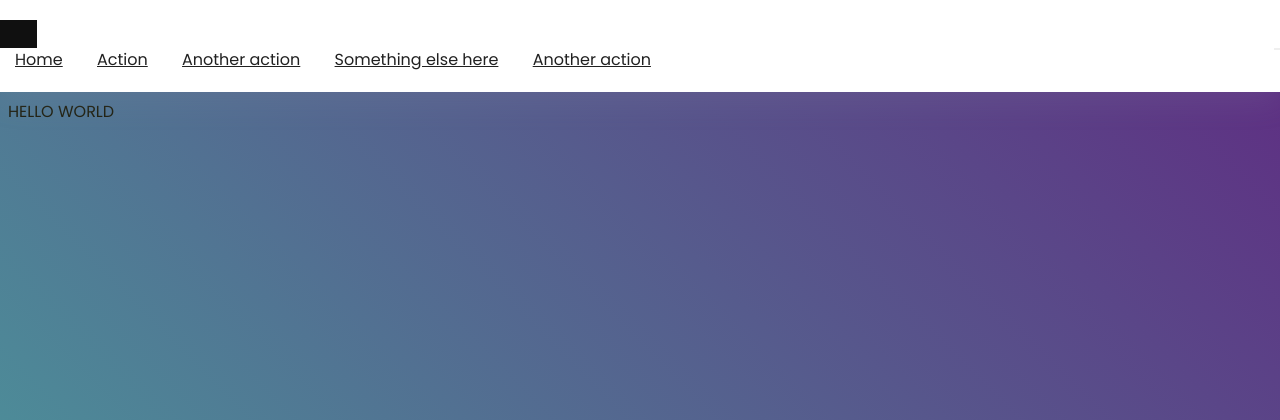
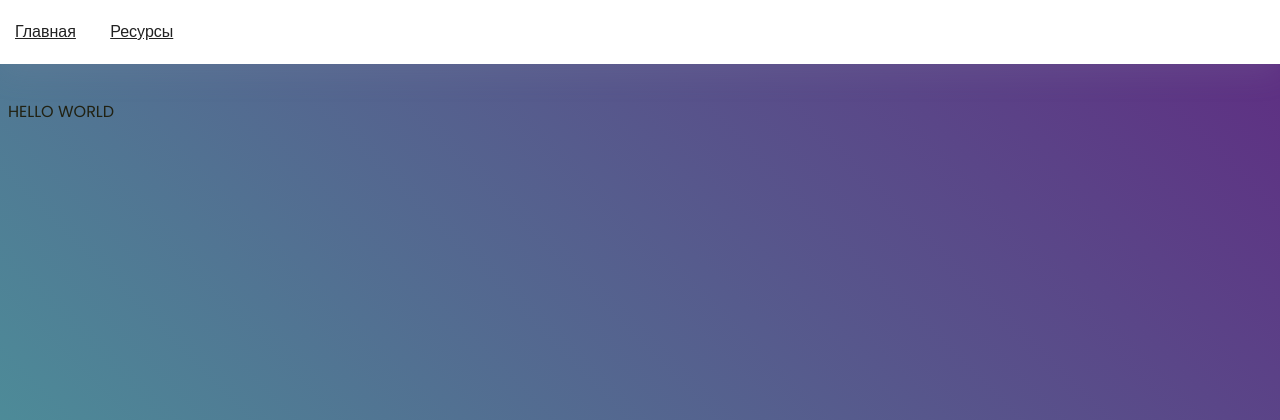
Before and after one commit to lolomap/Connections, a Django app: page / in a window 1280 px wide. Shown: the top 420 px of the page. Run offline with Django 4.2, Linux system fonts and the light colour scheme; grey boxes are pictures that could not be loaded.

Commit message:
Header change and DB push test

```diff
--- a/conns_site/polls/templates/base.html
+++ b/conns_site/polls/templates/base.html
@@ -13,19 +13,9 @@
       <div class="row">
         <div class="col-12">
           <nav class="navbar navbar-expand-md navbar-light">
-
-            <a class="navbar-brand" href="https://front.codes/" target="_blank"><img src="https://assets.codepen.io/1462889/fcy.png" alt=""></a>
-
-            <button class="navbar-toggler" type="button" data-toggle="collapse" data-target="#navbarSupportedContent" aria-controls="navbarSupportedContent" aria-expanded="false" aria-label="Toggle navigation">
-              <span class="navbar-toggler-icon"></span>
-            </button>
-
             <div class="collapse navbar-collapse" id="navbarSupportedContent">
-                <a class="dropdown-item" href="#">Home</a>
-                <a class="dropdown-item" href="#">Action</a>
-                <a class="dropdown-item" href="#">Another action</a>
-                <a class="dropdown-item" href="#">Something else here</a>
-                <a class="dropdown-item" href="#">Another action</a>
+                <a class="dropdown-item" href="/">Главная</a>
+                <a class="dropdown-item" href="/resources">Ресурсы</a>
             </div>
 
           </nav>
```
Also changed, not shown: conns_site/db.sqlite3.
